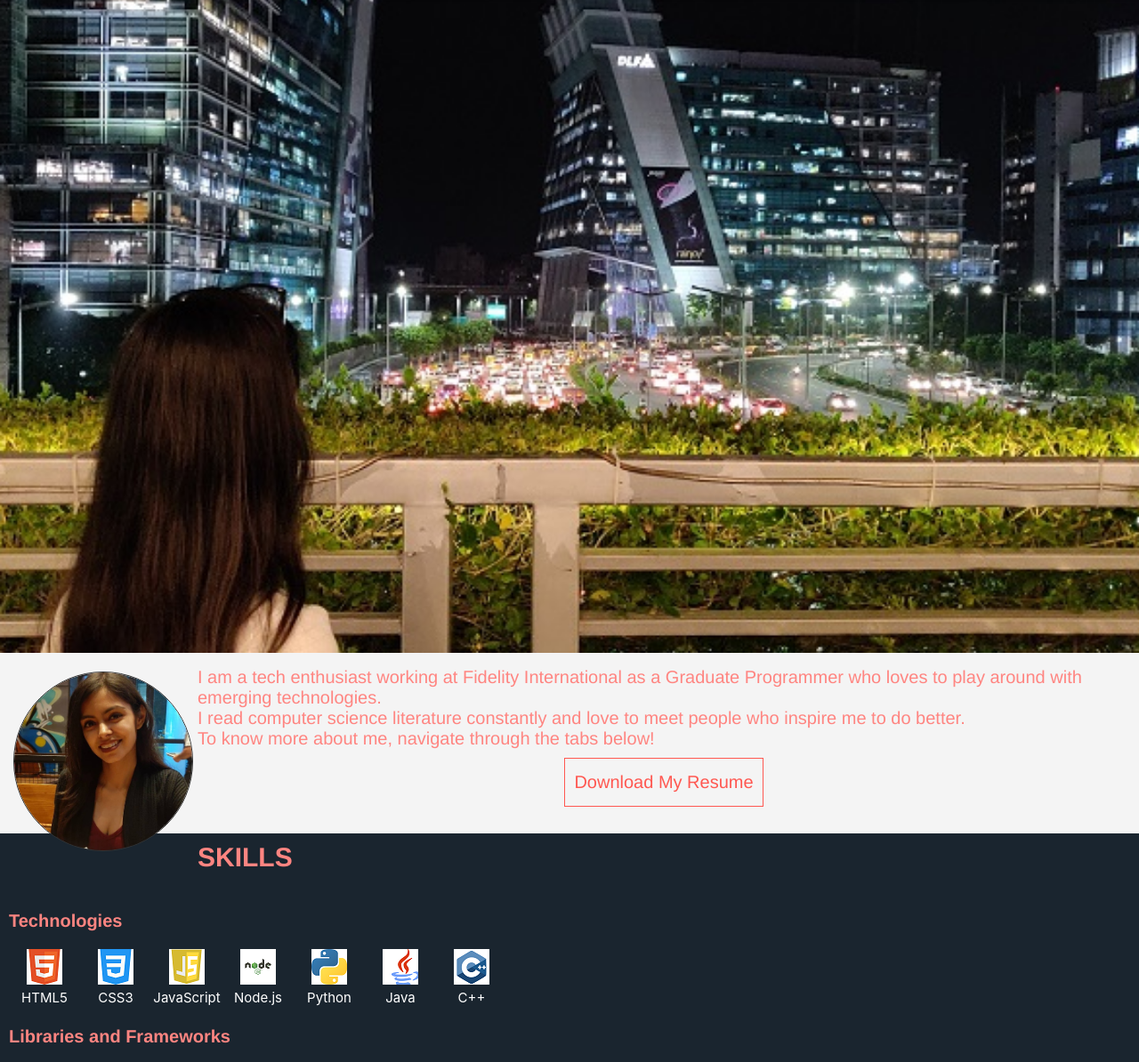
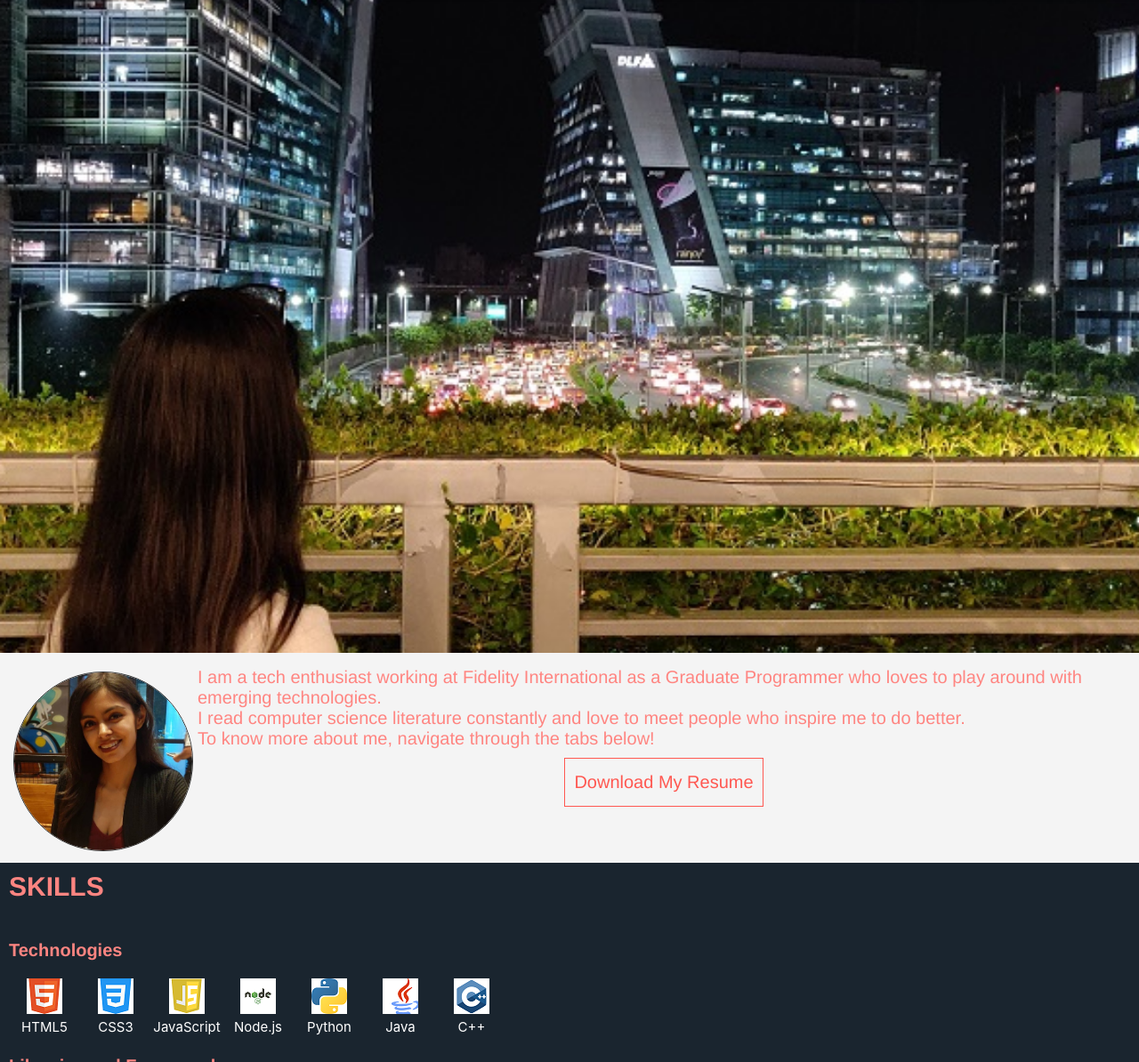
Before and after one commit to lakshitasetia/portfolio, a website: page index.html in a window 1280 px wide. Shown: the part 66-1260 px from the top of the page at 89% size. Drawn offline with Linux system fonts and the light colour scheme.

Commit message:
Update style.css
new changes with height adjustment of about section

```diff
--- a/style.css
+++ b/style.css
@@ -187,6 +187,14 @@ a {
 
 
 }
+
+@media(min-width:480px)
+{
+  #about{
+    height: 200px;
+  }
+}
+
 
 .section-dark{
     background-color: #1a252f;
```
